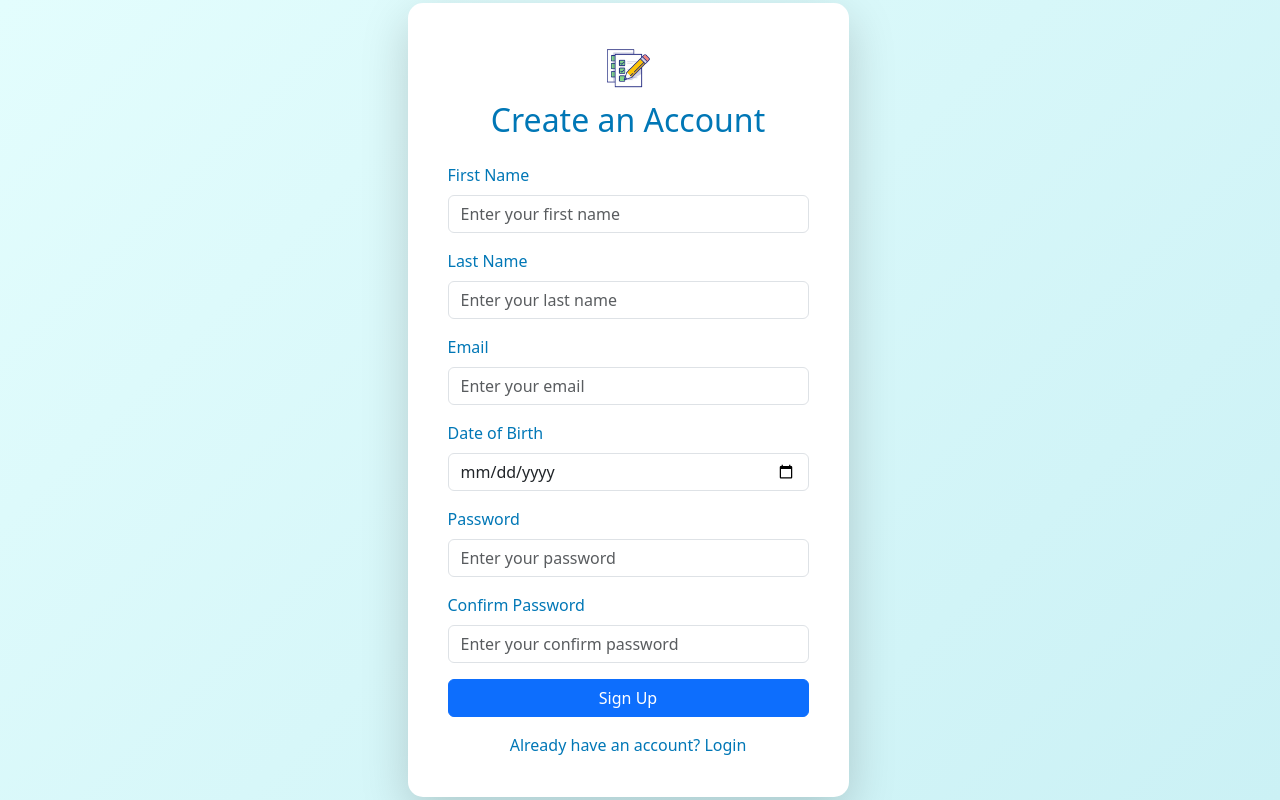
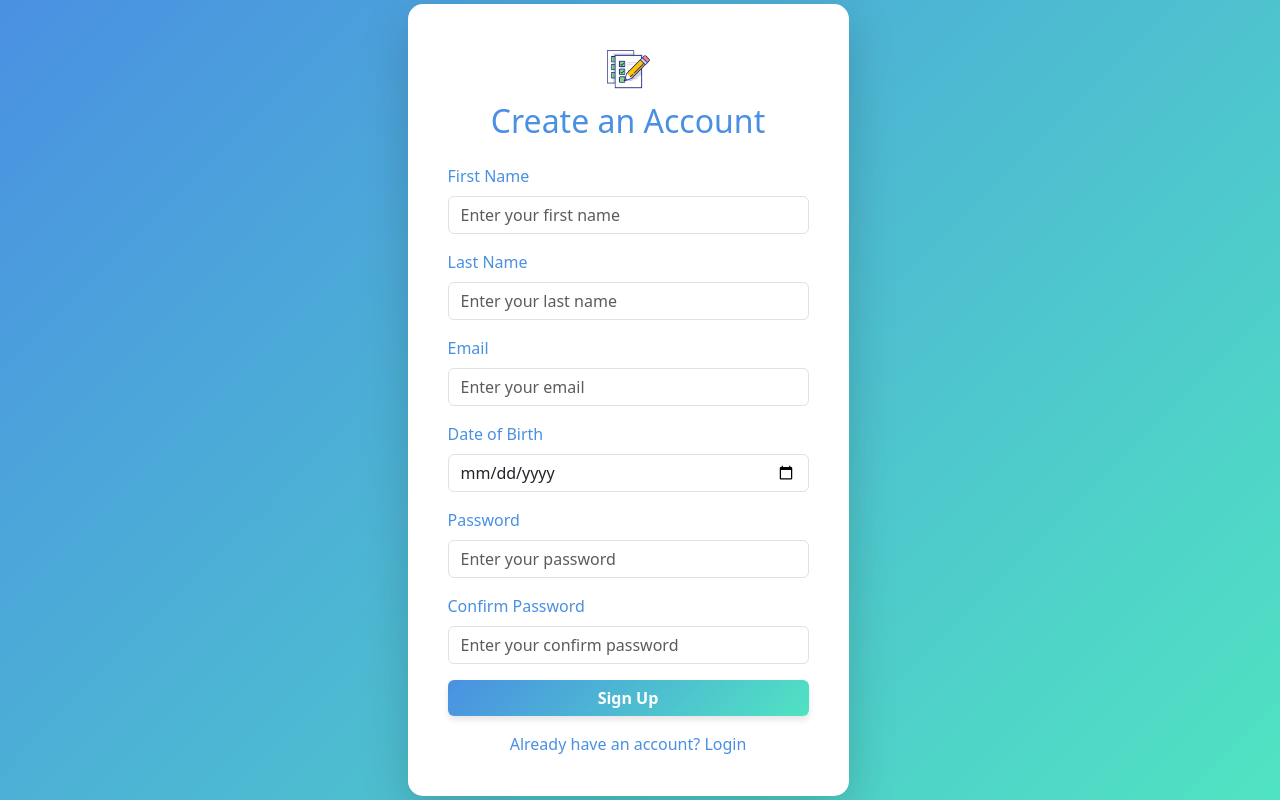
Before and after one commit to ManuelPinheiroJunior/To-Do-List-Frontend, a React (Vite) app: page /signUp in a window 1280 px wide. Built offline with nearby package versions, Linux system fonts and the light colour scheme; no server answers.

Commit message:
New adjusts design system

```diff
--- a/src/components/CompleteTaskList.tsx
+++ b/src/components/CompleteTaskList.tsx
@@ -23,6 +23,11 @@ const CompleteTaskList = (props: CompleteTaskProps) => {
             size="sm"
             className="fw-bold"
             onClick={() => props.deleteTodo(props.id)}
+             style={{
+              borderColor: "#E74C3C",
+              color: "#E74C3C",
+              fontWeight: "bold",
+            }}
           >
             ✖ {t.Delete}
           </Button>
--- a/src/components/LanguageToggle.tsx
+++ b/src/components/LanguageToggle.tsx
@@ -35,6 +35,8 @@ const LanguageToggle: React.FC = () => {
             backgroundImage: `url(${currentLanguage?.flag})`,
             backgroundSize: "cover",
             backgroundPosition: "center",
+            boxShadow: "0 4px 6px rgba(0, 0, 0, 0.1)",
+            border: "2px solid #4A90E2",
           }}
         />
       </OverlayTrigger>
--- a/src/components/NavBar.tsx
+++ b/src/components/NavBar.tsx
@@ -13,11 +13,11 @@ const CustomNavbar: React.FC = () => {
    const t = useTranslation();
 
   return (
-    <Navbar expand="lg" style={{ background: "linear-gradient(135deg, #E0F7FA, #B2EBF2)", position: "fixed", top: 0, left: 0, width: "100%", zIndex: 1000 }}>
+    <Navbar expand="lg" style={{ background: "linear-gradient(135deg, #4A90E2, #50E3C2)", position: "fixed", top: 0, left: 0, width: "100%", zIndex: 1000, boxShadow: "0 4px 6px rgba(0, 0, 0, 0.1)" }}>
       <Container>
         <Navbar.Brand onClick={() => navigate("/")} className="cursor-pointer d-flex align-items-center">
           <img src={Logo} alt="Logo" className="me-2" style={{ height: "60px" }} />
-          <span style={{ color: "#0077B6", fontWeight: "bold" }}>{t.title}</span>
+               <span style={{ color: "#ffffff", fontWeight: "bold" }}>{t.title}</span>
         </Navbar.Brand>
         <Navbar.Toggle aria-controls="basic-navbar-nav" />
         <Navbar.Collapse id="basic-navbar-nav">
--- a/src/pages/CompletedTasks.tsx
+++ b/src/pages/CompletedTasks.tsx
@@ -18,14 +18,14 @@ const CompletedTasks = () => {
   }, [dispatch]);
 
   return (
-    <div style={{ minHeight: "100vh", background: "linear-gradient(135deg, #E3FDFD, #CBF1F5)", display: "flex", alignItems: "center", justifyContent: "center" }}>
+    <div style={{ minHeight: "100vh", background: "linear-gradient(135deg, #4A90E2, #50E3C2)", display: "flex", alignItems: "center", justifyContent: "center" }}>
       <Container>
         <NavBar />
         <Row className="justify-content-center">
           <Col md={8}>
-            <Card className="shadow-lg p-4 border-0" style={{ background: "#ffffff", borderRadius: "15px" }}>
+            <Card className="shadow-lg p-4 border-0" style={{ background: "#ffffff", borderRadius: "15px",boxShadow: "0 4px 6px rgba(0, 0, 0, 0.1)" }}>
               <Card.Body>
-                <h2 className="text-center mb-4" style={{ color: "#0077B6" }}>{t.taskCompleted}</h2>
+                <h2 className="text-center mb-4" style={{ color: "#4A90E2" }}>{t.taskCompleted}</h2>
                 {loading ? (
                   <div className="text-center mt-4">
                     <Spinner animation="border" variant="primary" />
--- a/src/pages/SignUp.tsx
+++ b/src/pages/SignUp.tsx
@@ -29,7 +29,7 @@ const SignUp: React.FC = () => {
   };
 
   return (
-    <div style={{ minHeight: "100vh", background: "linear-gradient(135deg, #E3FDFD, #CBF1F5)", display: "flex", alignItems: "center", justifyContent: "center" }}>
+    <div style={{ minHeight: "100vh", background: "linear-gradient(135deg, #4A90E2, #50E3C2)", display: "flex", alignItems: "center", justifyContent: "center" }}>
       <Container>
         <Row className="w-100 justify-content-center">
           <Col md={5}>
@@ -37,14 +37,14 @@ const SignUp: React.FC = () => {
               <Card.Body>
                 <div className="text-center mb-4">
                   <img src={Logo} alt="Logo" style={{ height: "50px" }} />
-                  <h2 className="mt-2" style={{ color: "#0077B6" }}>{t.createAccount}</h2>
+                  <h2 className="mt-2" style={{ color: "#4A90E2" }}>{t.createAccount}</h2>
                 </div>
 
                 {signUpError && <Alert variant="danger">{signUpError}</Alert>}
 
                 <Form>
                   <Form.Group className="mb-3">
-                    <Form.Label style={{ color: "#0077B6" }}>{t.firstName}</Form.Label>
+                    <Form.Label style={{ color: "#4A90E2" }}>{t.firstName}</Form.Label>
                     <Form.Control
                       type="text"
                       placeholder={t.enterFirstName}
@@ -56,7 +56,7 @@ const SignUp: React.FC = () => {
                   </Form.Group>
 
                   <Form.Group className="mb-3">
-                    <Form.Label style={{ color: "#0077B6" }}>{t.lastName}</Form.Label>
+                    <Form.Label style={{ color: "#4A90E2" }}>{t.lastName}</Form.Label>
                     <Form.Control
                       type="text"
                       placeholder={t.enterLastName}
@@ -68,7 +68,7 @@ const SignUp: React.FC = () => {
                   </Form.Group>
 
                   <Form.Group className="mb-3">
-                    <Form.Label style={{ color: "#0077B6" }}>{t.email}</Form.Label>
+                    <Form.Label style={{ color: "#4A90E2" }}>{t.email}</Form.Label>
                     <Form.Control
                       type="email"
                       placeholder={t.enterEmail}
@@ -80,7 +80,7 @@ const SignUp: React.FC = () => {
                   </Form.Group>
 
                   <Form.Group className="mb-3">
-                    <Form.Label style={{ color: "#0077B6" }}>{t.dateOfBirth}</Form.Label>
+                    <Form.Label style={{ color: "#4A90E2" }}>{t.dateOfBirth}</Form.Label>
                     <Form.Control
                       type="date"
                       placeholder={t.enterDateOfBirth}
@@ -92,7 +92,7 @@ const SignUp: React.FC = () => {
                   </Form.Group>
 
                   <Form.Group className="mb-3">
-                    <Form.Label style={{ color: "#0077B6" }}>{t.password}</Form.Label>
+                    <Form.Label style={{ color: "#4A90E2" }}>{t.password}</Form.Label>
                     <Form.Control
                       type="password"
                       placeholder={t.enterPassword}
@@ -104,7 +104,7 @@ const SignUp: React.FC = () => {
                   </Form.Group>
 
                   <Form.Group className="mb-3">
-                    <Form.Label style={{ color: "#0077B6" }}>{t.confirmPassword}</Form.Label>
+                    <Form.Label style={{ color: "#4A90E2" }}>{t.confirmPassword}</Form.Label>
                     <Form.Control
                       type="password"
                       placeholder={t.enterConfirmPassword}
@@ -115,13 +115,19 @@ const SignUp: React.FC = () => {
                     <Form.Control.Feedback type="invalid">{validationErrors.confirmPassword}</Form.Control.Feedback>
                   </Form.Group>
 
-                  <Button variant="primary" className="w-100" onClick={handleSignUp} disabled={loading}>
+                  <Button variant="primary" className="w-100" onClick={handleSignUp} disabled={loading} style={{
+                    background: "linear-gradient(135deg, #4A90E2, #50E3C2)",
+                    border: "none",
+                    color: "#ffffff",
+                    fontWeight: "bold",
+                    boxShadow: "0 4px 6px rgba(0, 0, 0, 0.1)",
+                  }}>
                     {loading ? <Spinner animation="border" size="sm" /> : t.signUp}
                   </Button>
                 </Form>
 
                 <div className="text-center mt-3">
-                  <a onClick={() => navigate("/login")} className="cursor-pointer" style={{ color: "#0077B6", textDecoration: "none" }}>
+                  <a onClick={() => navigate("/login")} className="cursor-pointer" style={{ color: "#4A90E2", textDecoration: "none" }}>
                     {t.alreadyHaveAccount}
                   </a>
                 </div>
--- a/src/pages/Users.tsx
+++ b/src/pages/Users.tsx
@@ -30,14 +30,14 @@ const UsersPage: React.FC = () => {
   };
 
   return (
-    <div style={{ minHeight: "100vh", background: "linear-gradient(135deg, #E3FDFD, #CBF1F5)", display: "flex", alignItems: "center", justifyContent: "center" }}>
+    <div style={{ minHeight: "100vh", background: "linear-gradient(135deg, #4A90E2, #50E3C2)", display: "flex", alignItems: "center", justifyContent: "center" }}>
       <Container>
         <NavBar />
         <Row className="justify-content-center">
           <Col md={10}>
             <Card className="shadow-lg p-4 border-0" style={{ background: "#ffffff", borderRadius: "15px" }}>
               <Card.Body>
-                <h1 className="text-center mt-2" style={{ color: "#0077B6" }}>{t.users}</h1>
+                <h1 className="text-center mt-2" style={{ color: "#4A90E2" }}>{t.users}</h1>
                 {error && <Alert variant="danger">{error}</Alert>}
                 {loading ? (
                   <div className="text-center mt-4">
```
Also changed, not shown: src/pages/Books.tsx (+13 -5 lines), src/pages/Login.tsx (+12 -6 lines), src/pages/Tasks.tsx (+10 -4 lines), 8 other files (tests, documents, lock files or other folders).
